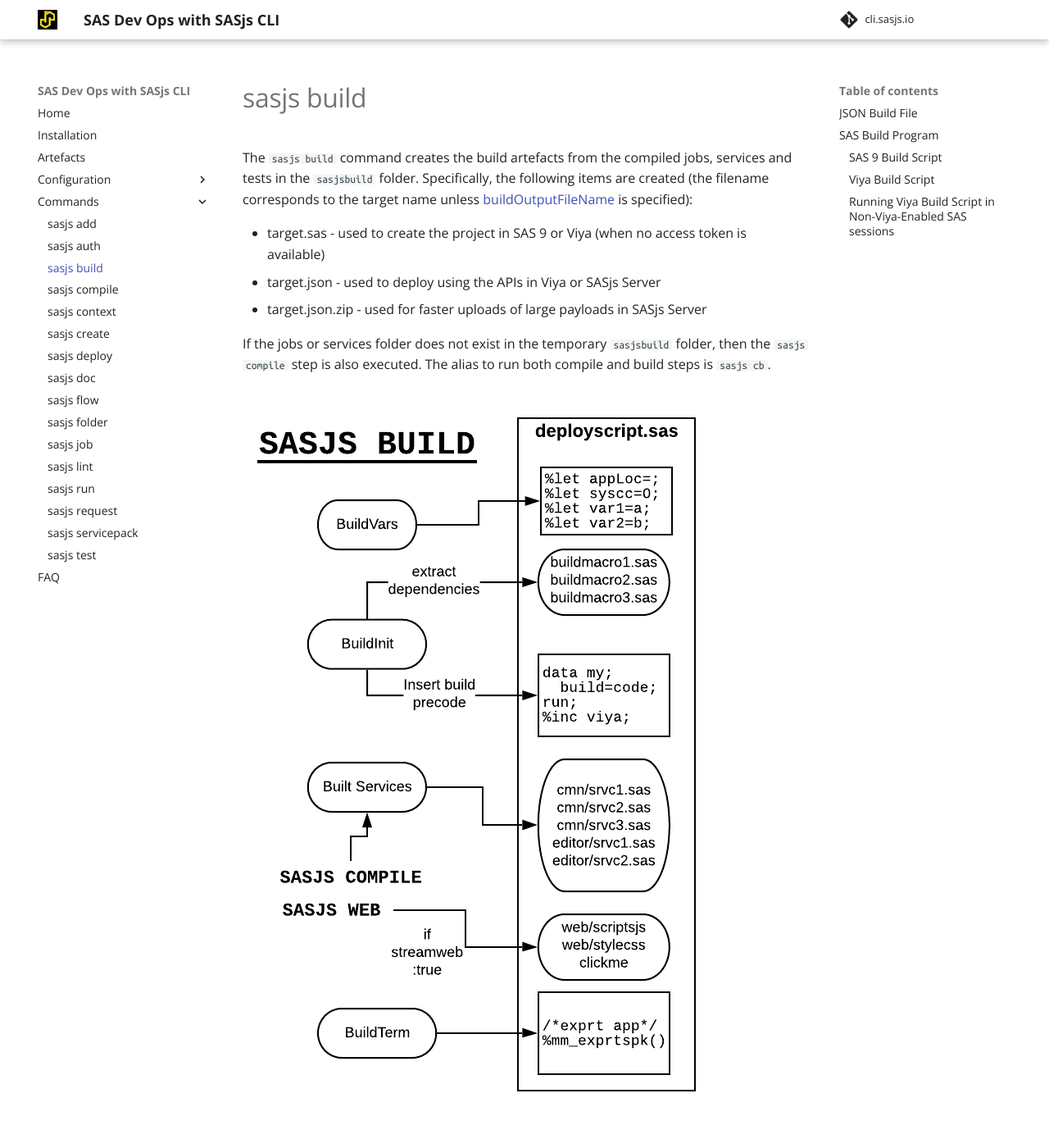
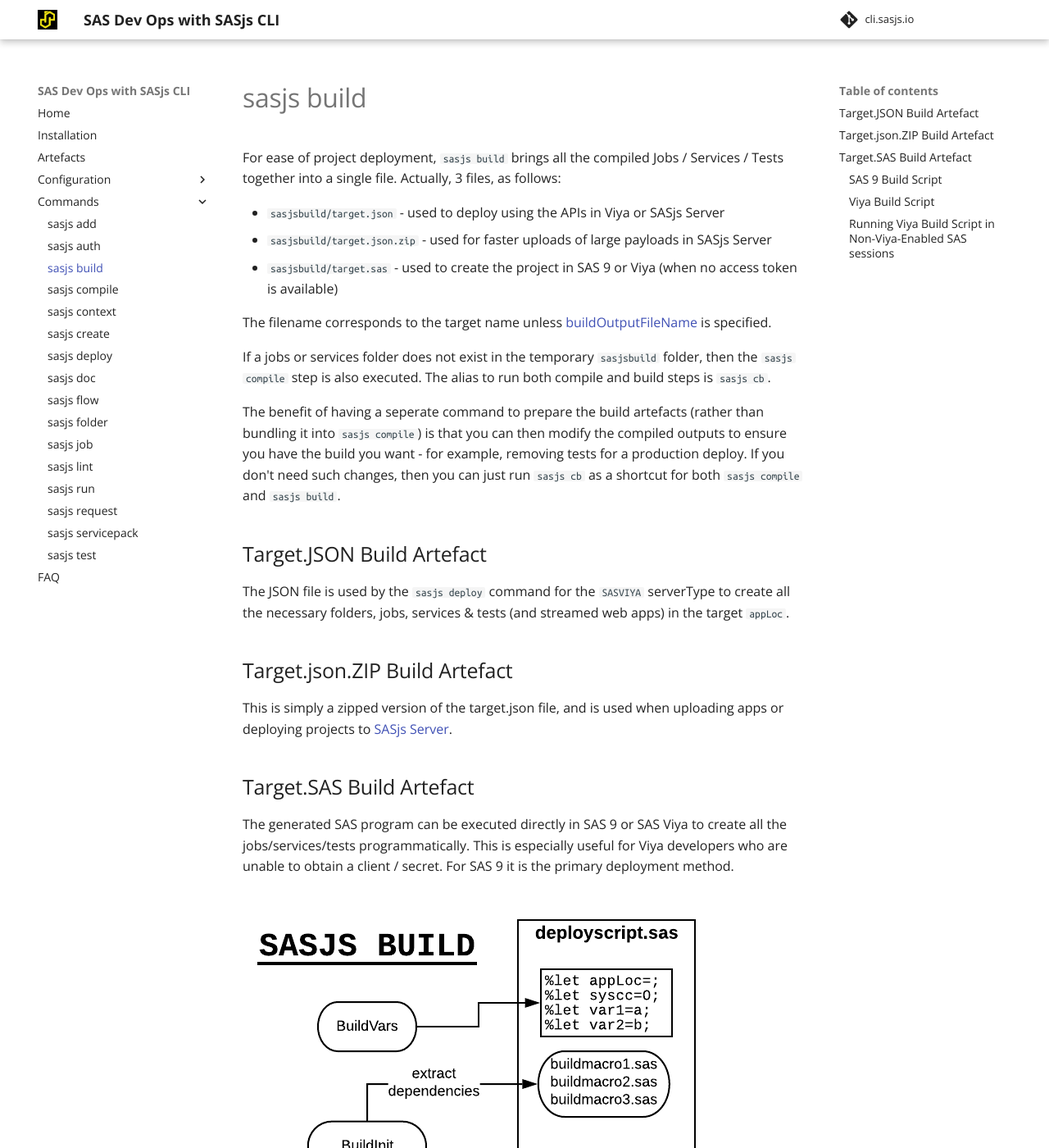
Before and after one commit to sasjs/cli.sasjs.io, an MkDocs documentation site: the page built from docs/build.md, in a window 1280 px wide and 1400 px high. Shown: the whole window at 82% size. Built offline with MkDocs 1.6.1 and Material for MkDocs 9.7.7, drawn with Linux system fonts in a browser that asks for light colours; comment, search, counter and statistics services are not loaded; some of the changed text lies outside the part shown.

Commit message:
Update build.md

```diff
--- a/docs/build.md
+++ b/docs/build.md
@@ -6,24 +6,32 @@
 
 # sasjs build
 
-The `sasjs build` command creates the build artefacts from the compiled jobs, services and tests in the `sasjsbuild` folder.  Specifically, the following items are created (the filename corresponds to the target name unless [buildOutputFileName](https://cli.sasjs.io/sasjsconfig.html#buildConfig_buildOutputFileName) is specified):
+For ease of project deployment, `sasjs build` brings all the compiled Jobs / Services / Tests together into a single file.  Actually, 3 files, as follows:
 
-* target.sas - used to create the project in SAS 9 or Viya (when no access token is available)
-* target.json - used to deploy using the APIs in Viya or SASjs Server
-* target.json.zip - used for faster uploads of large payloads in SASjs Server
+* `sasjsbuild/target.json` - used to deploy using the APIs in Viya or SASjs Server
+* `sasjsbuild/target.json.zip` - used for faster uploads of large payloads in SASjs Server
+* `sasjsbuild/target.sas` - used to create the project in SAS 9 or Viya (when no access token is available)
+
+The filename corresponds to the target name unless [buildOutputFileName](https://cli.sasjs.io/sasjsconfig.html#buildConfig_buildOutputFileName) is specified.
+
+If a jobs or services folder does not exist in the temporary `sasjsbuild` folder, then the `sasjs compile` step is also executed. The alias to run both compile and build steps is `sasjs cb`.
+
+The benefit of having a seperate command to prepare the build artefacts (rather than bundling it into `sasjs compile`) is that you can then modify the compiled outputs to ensure you have the build you want - for example, removing tests for a production deploy.  If you don't need such changes, then you can just run `sasjs cb` as a shortcut for both `sasjs compile` and `sasjs build`.
 
 
-If the jobs or services folder does not exist in the temporary `sasjsbuild` folder, then the `sasjs compile` step is also executed. The alias to run both compile and build steps is `sasjs cb`.
+## Target.JSON Build Artefact
+
+The JSON file is used by the `sasjs deploy` command for the `SASVIYA` serverType to create all the necessary folders, jobs, services & tests (and streamed web apps) in the target `appLoc`.
+
+## Target.json.ZIP Build Artefact
+
+This is simply a zipped version of the target.json file, and is used when uploading apps or deploying projects to [SASjs Server](https://server.sasjs.io).
+
+## Target.SAS Build Artefact
+
+The generated SAS program can be executed directly in SAS 9 or SAS Viya to create all the jobs/services/tests programmatically. This is especially useful for Viya developers who are unable to obtain a client / secret. For SAS 9 it is the primary deployment method.
 
 ![sasjscliflow.png](/img/sasjsbuild.png)
-
-### JSON Build File
-
-The JSON file contains all jobs and services and is used by the `sasjs deploy` command to create all the necessary folders, jobs & services (and streamed web apps) in the targert the folder specified in the `appLoc` property of the target config.
-
-## SAS Build Program
-
-The SAS file can be executed directly in SAS 9 or SAS Viya to create all the services programmatically. This is useful for Viya developers who are not able to obtain a client / secret. For SAS 9 it is the primary deployment method.
 
 ### SAS 9 Build Script
 
@@ -35,7 +43,7 @@
 
 ### Running Viya Build Script in Non-Viya-Enabled SAS sessions
 
-If for some reason you need to run the _Viya_ build script in a _non_ SPRE / Viya-enabled session (eg in SAS 9 or Base SAS) you will need to prepare the access token - see guidance here: [https://cli.sasjs.io/faq/#viya-token-macros](https://cli.sasjs.io/faq/#viya-token-macros)
+If for some reason you need to run the _Viya_ build script in a _non_ SPRE / Viya-enabled session (eg in SAS 9 or SASjs Server) you will need to prepare the access token - see guidance here: [https://cli.sasjs.io/faq/#viya-token-macros](https://cli.sasjs.io/faq/#viya-token-macros)
 
 Put this access token in a macro variable called `ACCESS_TOKEN` and it will be used by `proc http` in the [core](https://core.sasjs.io) macros by reference to the `access_token_var=` keyword parameter of each viya macro (the ones that start with `mv*`).
 
```
